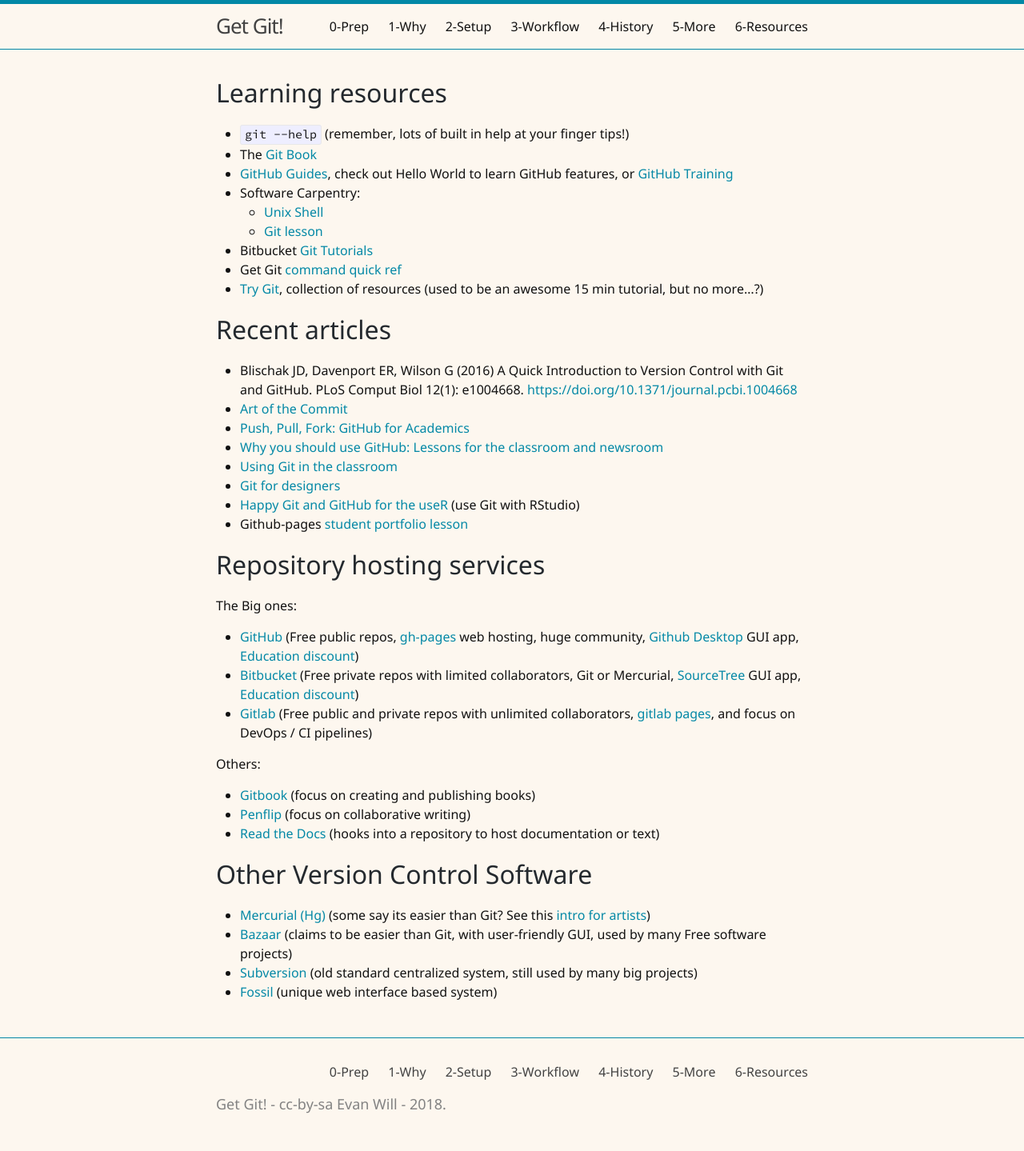
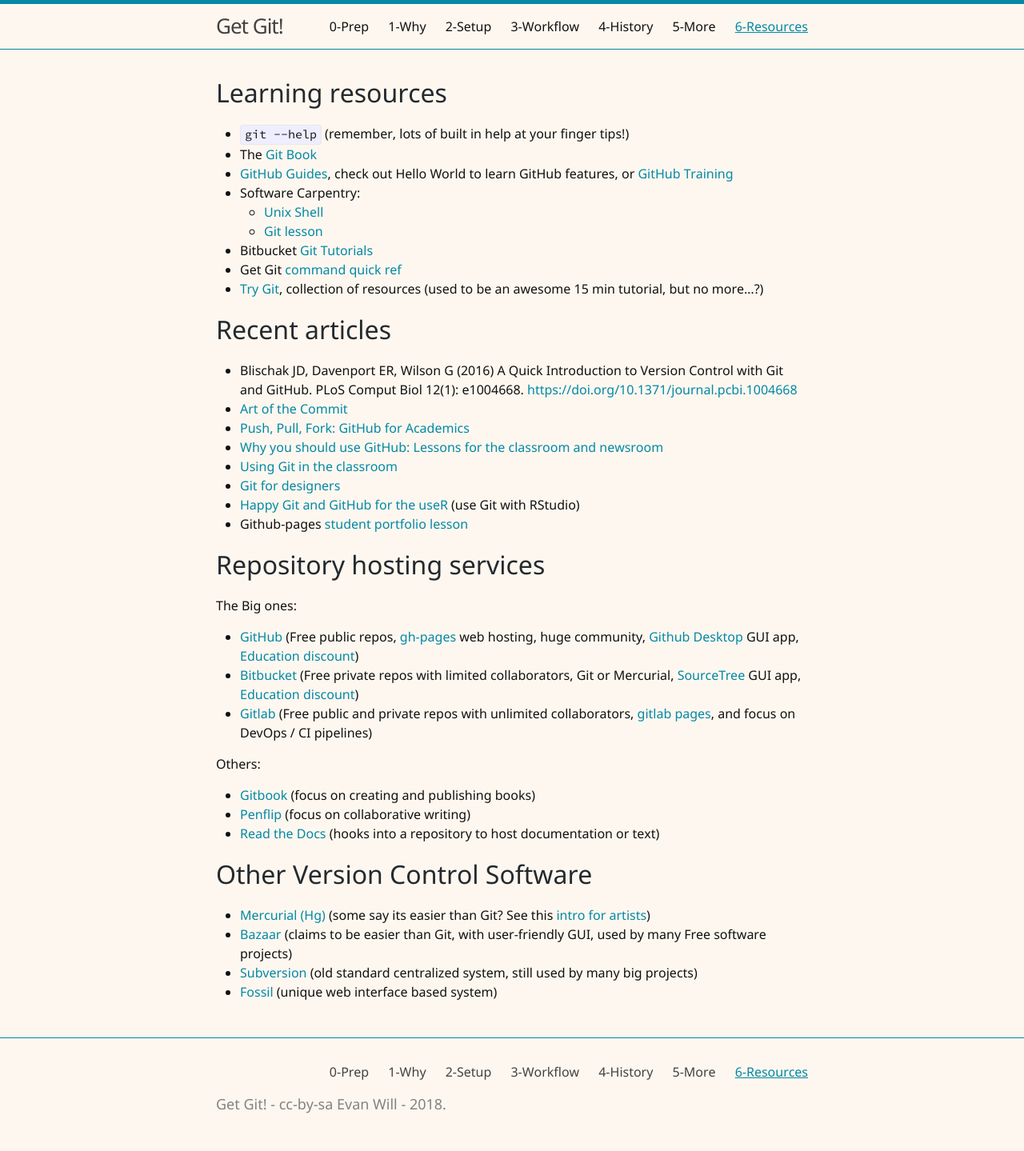
Before and after one commit to evanwill/get-git, a Jekyll site: the page built from 6-resources.md, in a window 1280 px wide. Shown: the whole page at 80% size. Built offline with Jekyll 4.4.1, drawn with Linux system fonts in a browser that asks for light colours.

Commit message:
add active class to nav, bit of clean up

```diff
--- a/_includes/footer.html
+++ b/_includes/footer.html
@@ -4,11 +4,11 @@
     <div class="footer-nav">
         {% for lesson in site.pages %}
           {% if lesson.nav == true %}
-          <a class="page-link" href="{{ lesson.url | absolute_url }}">{{ lesson.title | escape }}</a>
+          <a class="page-link{% if page.url == lesson.url %} active{% endif %}" href="{{ lesson.url | absolute_url }}">{{ lesson.title | escape }}</a>
           {% endif %}
         {% endfor %}
     </div>
     </div>
-      <h2 class="footer-heading"><a href="{{ "/" | absolute_url }}">{{ site.title | escape }}</a> - <a href="https://creativecommons.org/licenses/by-sa/4.0/">cc-by-sa</a> <a href="https://github.com/{{ site.github_username }}">{{ site.author }}</a> - {{ site.pub_year }}.</h2>
+      <h2 class="footer-heading"><a href="{{ '/' | absolute_url }}">{{ site.title | escape }}</a> - <a href="https://creativecommons.org/licenses/by-sa/4.0/">cc-by-sa</a> <a href="https://github.com/{{ site.github_username }}">{{ site.author }}</a> - {{ site.pub_year }}.</h2>
   </div>
 </footer>
--- a/_includes/header.html
+++ b/_includes/header.html
@@ -2,7 +2,7 @@
 
   <div class="wrapper">
 
-    <a class="site-title" href="{{ "/" | absolute_url }}">{{ site.title | escape }}</a>
+    <a class="site-title" href="{{ '/' | absolute_url }}">{{ site.title | escape }}</a>
 
     <nav class="site-nav">
       <span class="menu-icon">
@@ -16,7 +16,7 @@
       <div class="trigger">
         {% for lesson in site.pages %}
           {% if lesson.nav == true %}
-          <a class="page-link" href="{{ lesson.url | absolute_url }}">{{ lesson.title | escape }}</a>
+          <a class="page-link{% if page.url == lesson.url %} active{% endif %}" href="{{ lesson.url | absolute_url }}">{{ lesson.title | escape }}</a>
           {% endif %}
         {% endfor %}
       </div>
--- a/_layouts/default.html
+++ b/_layouts/default.html
@@ -1,5 +1,5 @@
 <!DOCTYPE html>
-<html lang="{{ page.lang | default: site.lang | default: "en" }}">
+<html lang="{{ page.lang | default: site.lang | default: 'en' }}">
 
   {% include head.html %}
 
--- a/_sass/_custom.scss
+++ b/_sass/_custom.scss
@@ -4,3 +4,7 @@
     border: solid 1px $grey-color-light;
     border-radius: 5px;
 }
+.site-nav .active, .site-footer .active {
+    text-decoration: underline;
+    color: $active-color;
+}
--- a/css/main.scss
+++ b/css/main.scss
@@ -26,6 +26,7 @@ $text-color:       #111 !default;
 $background-color: #fdf7ef;//#fdfdfd !default;
 $brand-color:      #0388a6; //#2a7ae2 !default;
 $headings-color: #24292e;
+$active-color: #0388a6;
 /* git website colors: #f14e32 #0388a6 #413932 #f0efe7 */
 
 $grey-color:       #828282 !default;
```
Also changed, not shown: _sass/_base.scss (+0 -20 lines).
